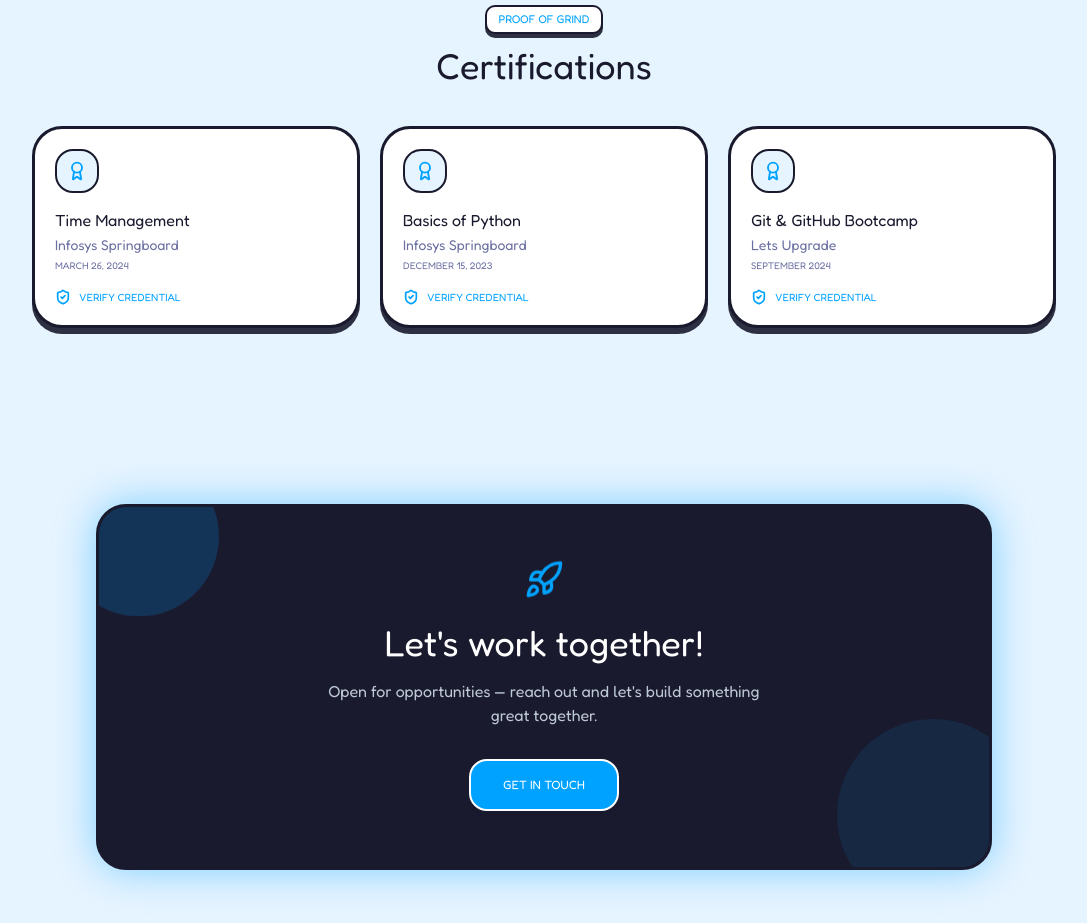
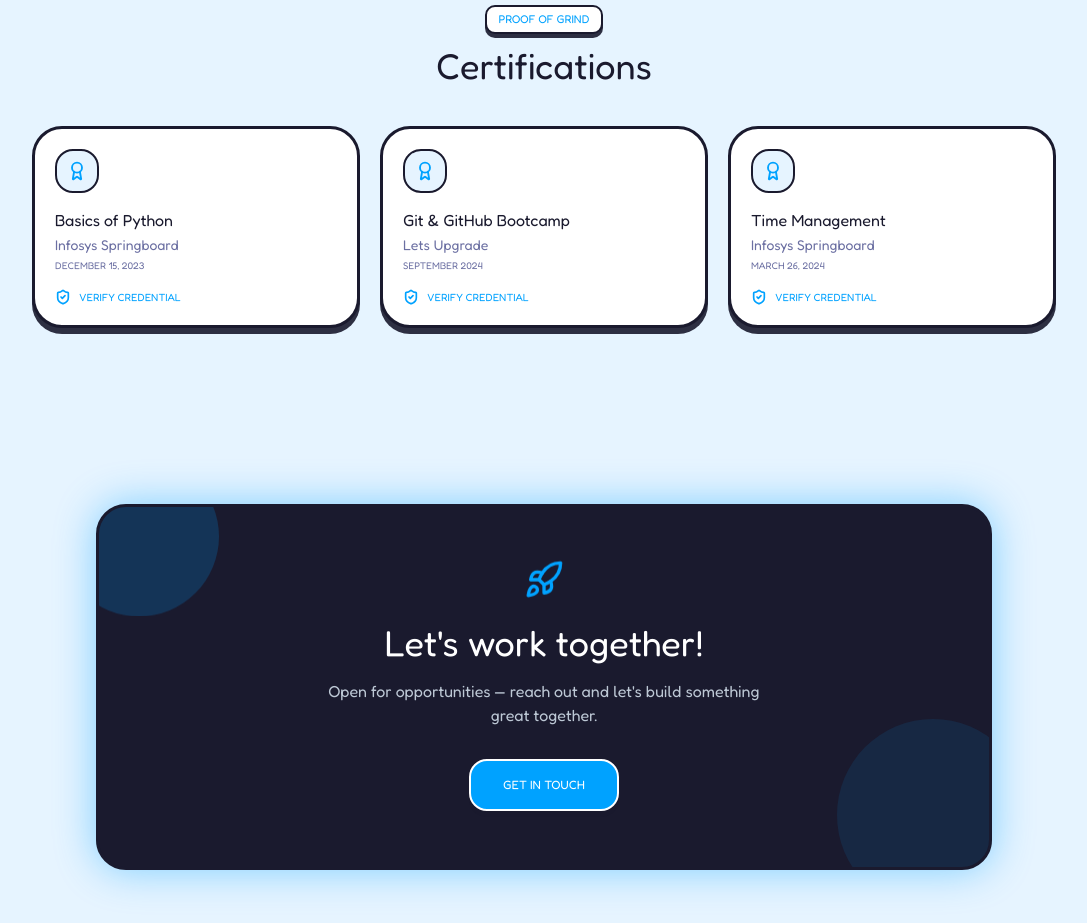
Before and after one commit to harirudhran/hari-rudhran-portfolio, a React (Vite) app: page / in a window 1280 px wide. Shown: the part 3720-4643 px from the top of the page, without its empty margins (96-1183 px from the left). Built offline with nearby package versions, Linux system fonts and the light colour scheme.

Commit message:
Refactor certifications array by removing duplicate entry
Removed duplicate certification entry for 'Time Management' and re-added it at the end of the certifications array.

```diff
--- a/src/data.ts
+++ b/src/data.ts
@@ -125,13 +125,6 @@ export type Certification = {
 
 export const certifications: Certification[] = [
   {
-    name: 'Time Management',
-    platform: 'Infosys Springboard',
-    date: 'March 26, 2024',
-    skills: 'Time Management',
-    verifyUrl: 'https://drive.google.com/file/d/13eokGSOmPe5GiLUoo2hoLyA2UvMJYF82/view?usp=sharing',
-  },
-  {
     name: 'Basics of Python',
     platform: 'Infosys Springboard',
     date: 'December 15, 2023',
@@ -145,6 +138,13 @@ export const certifications: Certification[] = [
     skills: 'Git & GitHub',
     verifyUrl: 'https://drive.google.com/file/d/1gtuMhxT3xIFm9f-cVltTu59SGOdUSOIg/view?usp=sharing',
   },
+  {
+    name: 'Time Management',
+    platform: 'Infosys Springboard',
+    date: 'March 26, 2024',
+    skills: 'Time Management',
+    verifyUrl: 'https://drive.google.com/file/d/13eokGSOmPe5GiLUoo2hoLyA2UvMJYF82/view?usp=sharing',
+  },
 ];
 
 export const navLinks = [
```
